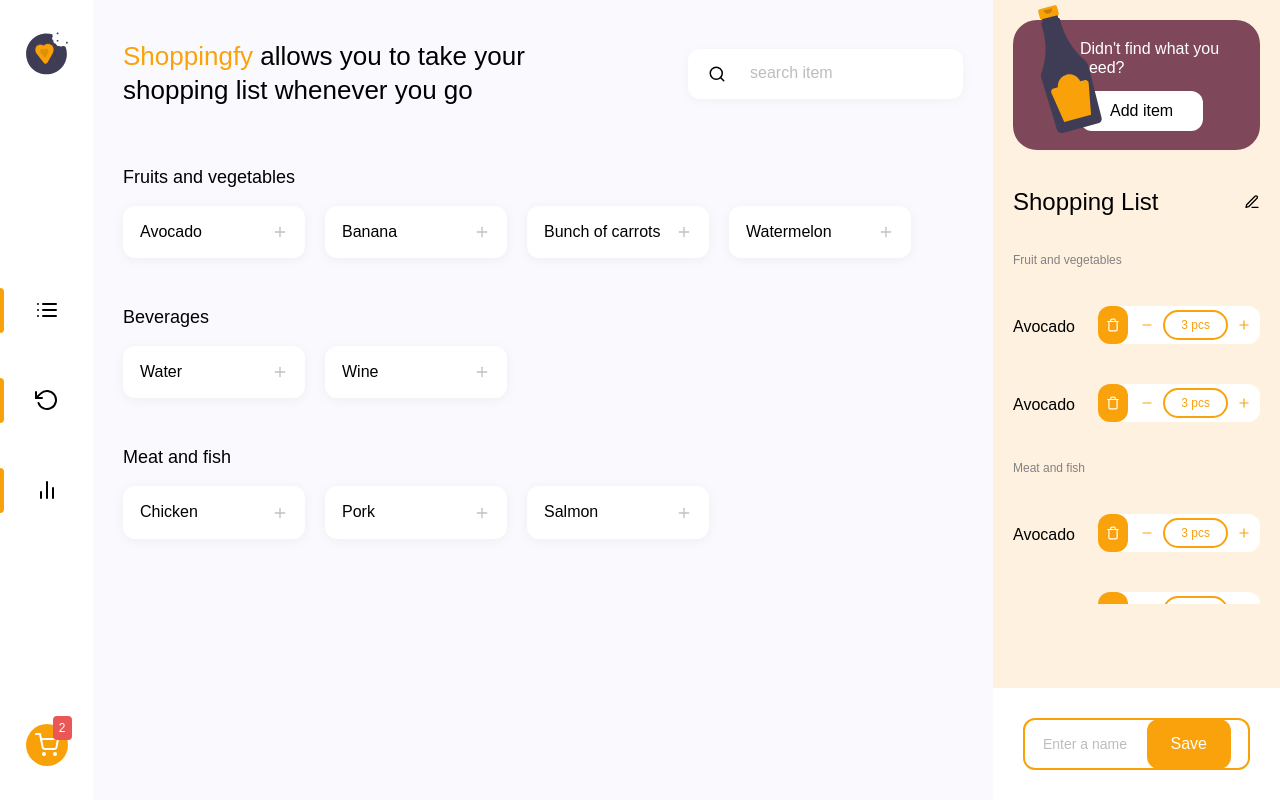
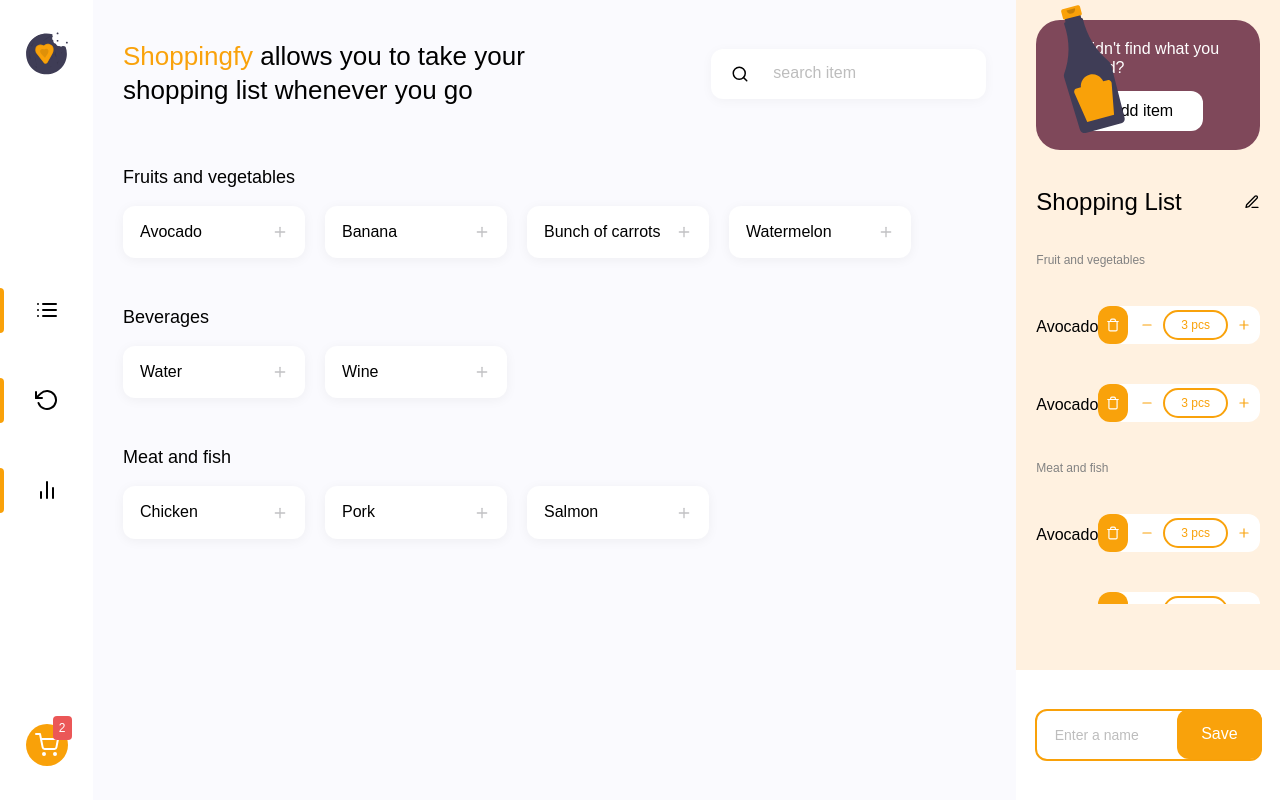
Before and after one commit to barbaraperic/shopping-list, a React (Vite) app: page / in a window 1280 px wide. Built offline with nearby package versions, Linux system fonts and the light colour scheme.

Commit message:
FIX: save button positioning

```diff
--- a/src/components/SaveInput.js
+++ b/src/components/SaveInput.js
@@ -12,20 +12,16 @@ const SaveInput = () => {
 
 const Wrapper = styled.div`
   position: relative;
-  background-color: white;
-  /* display: flex; */
-  /* justify-content: center; */
-  /* align-items: center; */
-  /* width: 100%; */
-  padding: 30px;
+  display: flex;
 `
 
 const Input = styled.input`
-  width: 227px;
+  min-width: 227px;
   height: 52px;
   border-radius: 12px;
   border: 2px solid #F9A109;
   padding-left: 18px;
+  outline-offset: 4px;
 
   &::placeholder {
     color: hsla(0, 0%, 74%, 1);
@@ -35,8 +31,8 @@ const Input = styled.input`
 
 const StyledButton = styled(Button)`
   position: absolute;
-  right: 49px;
-  top: 31px;
+  right: 0;
+  margin: auto 0;
 `
 
 export default SaveInput;
--- a/src/containers/SidebarRight.js
+++ b/src/containers/SidebarRight.js
@@ -41,7 +41,9 @@ const SidebarRight = () => {
         </FoodSection>
       </Section>
     </Wrapper>
-    <SaveInput />
+    <SectionBottom>
+      <SaveInput />
+    </SectionBottom>
     </SidebarWrapper>
   )
 }
@@ -75,6 +77,14 @@ const FoodSection = styled.div`
   max-height: 350px;
 `
 
+const SectionBottom = styled.section`
+  height: 130px;
+  background-color: white;
+  display: flex;
+  justify-content: center;
+  align-items: center;
+`
+
 const Title = styled.h3`
   font-weight: normal;
   font-size: 24px;
--- a/src/pages/Home.js
+++ b/src/pages/Home.js
@@ -2,10 +2,12 @@ import styled from 'styled-components';
 import Main from '../containers/Main'
 import SidebarLeft from '../containers/SidebarLeft'
 import SidebarRight from '../containers/SidebarRight'
+import SaveInput from '../components/SaveInput'
 
 const Home = () => {
   return (
     <Wrapper>
+      {/* <SaveInput /> */}
       <SidebarLeft />
       <StyledMain />
       <SidebarRight />
@@ -15,7 +17,6 @@ const Home = () => {
 
 const Wrapper = styled.div`
   display: flex;
-  /* flex: 1; */
 `
 
 const StyledMain = styled(Main)`
```
